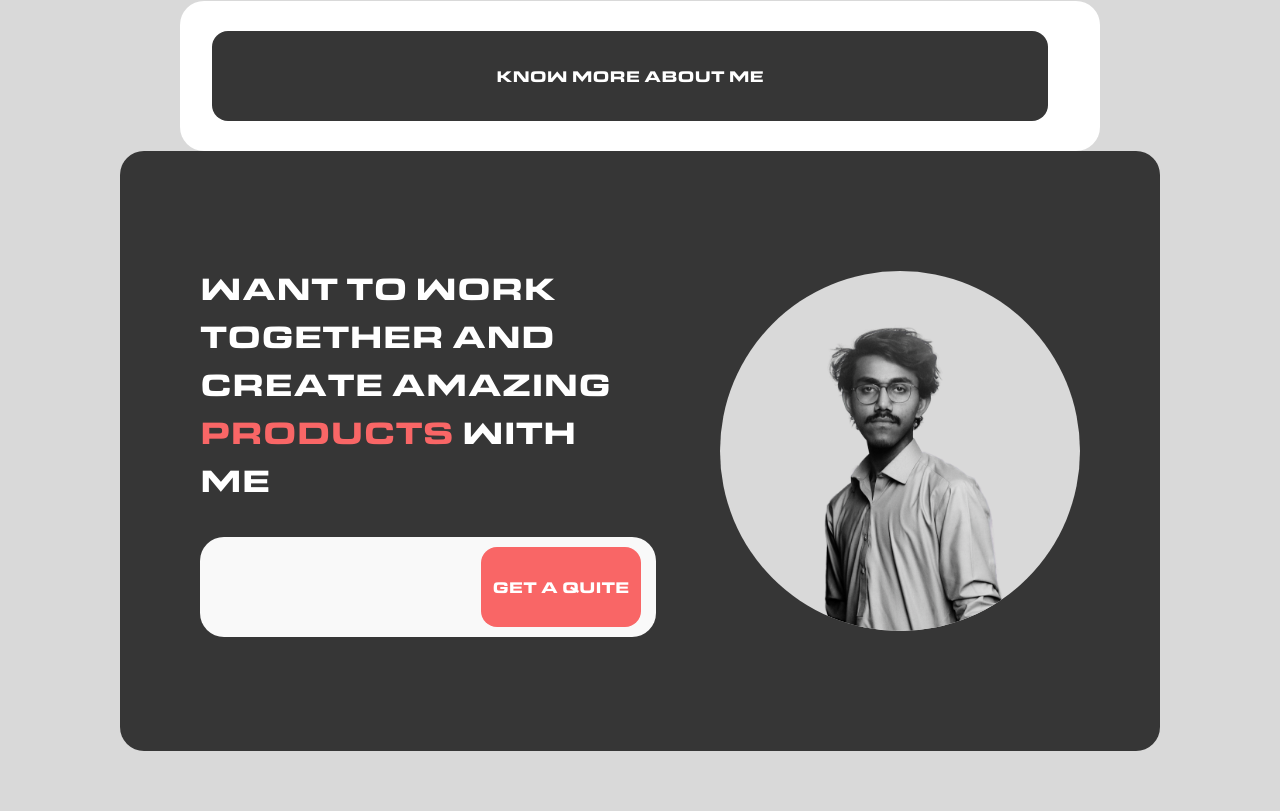
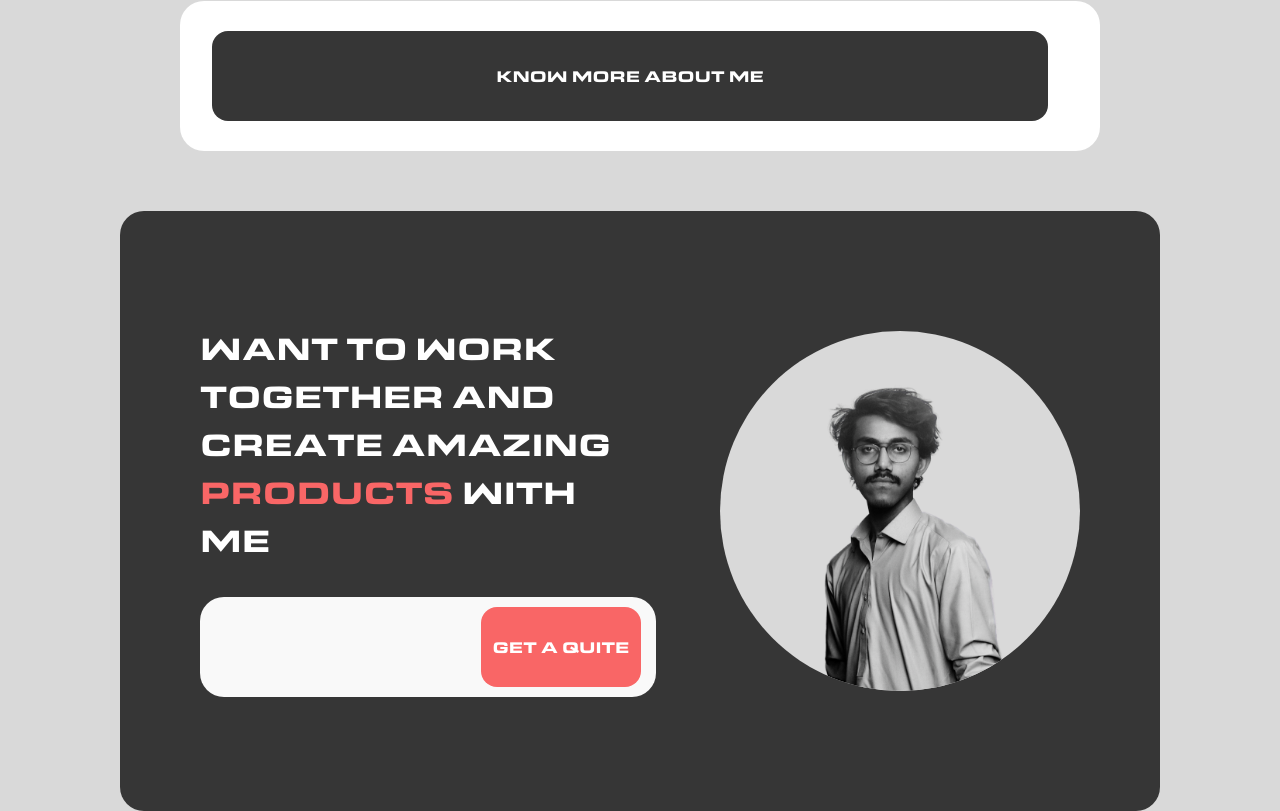
Before and after one commit to XhOwais/Personal-Portfolio-Website, a React (Vite) app: page / in a window 1280 px wide. Shown: the part 7458-8269 px from the top of the page. Before the commit the page ends 8209 px from the top, so only its background shows below. Built offline with nearby package versions, Linux system fonts and the light colour scheme.

Commit message:
Footer added

```diff
--- a/src/Subcomponents/footer.jsx
+++ b/src/Subcomponents/footer.jsx
@@ -3,7 +3,7 @@ export default function Footer() {
     return(
         <>
         <div>
-            <div className=" w-auto h-600 rounded-3xl bg-heading mx-120 px-80 flex items-center ">
+            <div className=" w-auto h-600 rounded-3xl bg-heading mx-120 px-80 flex items-center mt-60 ">
             <div className=' flex gap-8 items-center'>
                 <div className=''>
                     <h2 className=" font-heading text-32 text-white mb-32">
```
